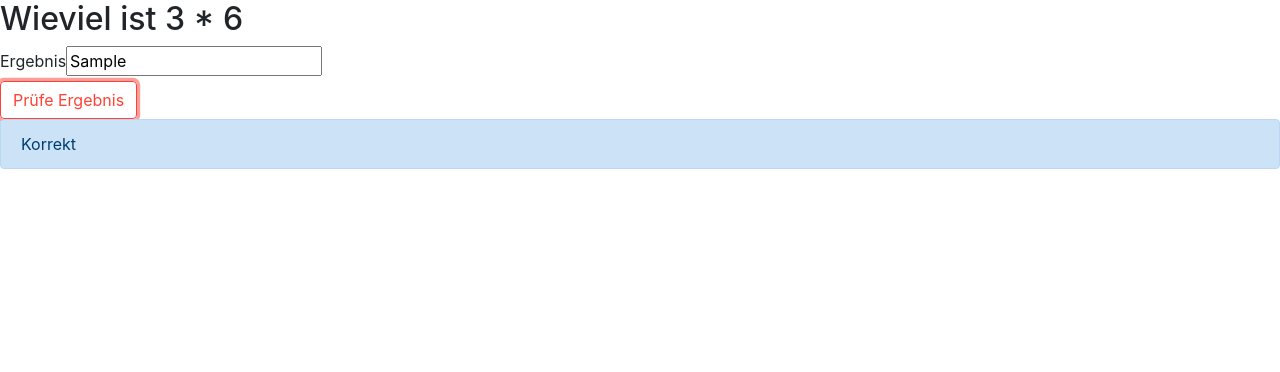
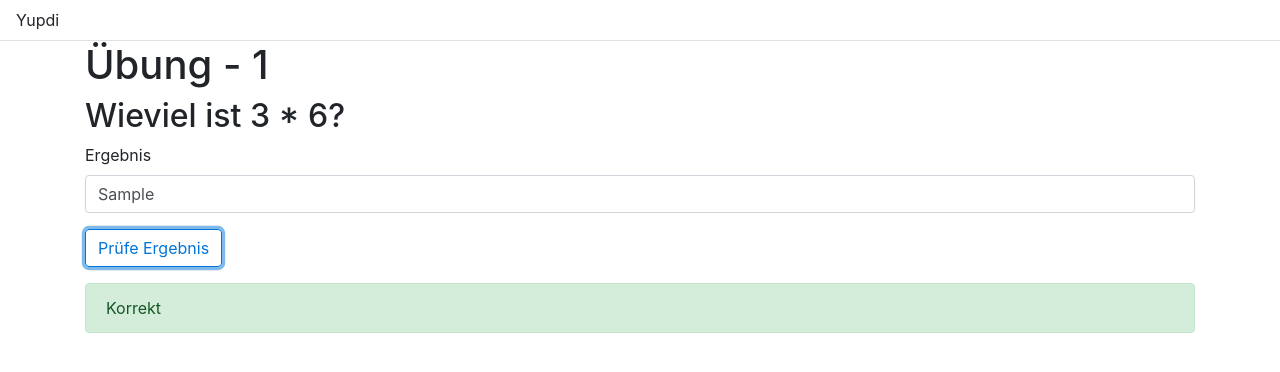
Before and after one commit to krutzfeld/angular-kurs-eins, an Angular app: page / in a window 1280 px wide. Both pictures are taken after typing "Sample" into the empty fields and a click on the button "Prüfe Ergebnis". Shown: the top 372 px of the page. Built offline with nearby package versions, Linux system fonts and the light colour scheme.

Commit message:
Erste Übung MVP

```diff
--- a/src/app/app.component.html
+++ b/src/app/app.component.html
@@ -1,24 +1,10 @@
-<form class="game-form" (ngSubmit)="onSubmit()" #gameForm="ngForm">
-    <h2>Wieviel ist {{faktor1}} * {{faktor2}}</h2>
+<ul class="nav navbar-dark border-bottom">
+    <li class="nav-item">
+        <span class="nav-link active">Yupdi</span>
+    </li>
 
-    <div>
-        <div>
-            <label for="produktEingabe">Ergebnis</label>
-            <input id="produktEingabe"
-                   [(ngModel)]="produktEingabe" name="produktEingabe" placeholder="0">
-        </div>
-    </div>
+</ul>
 
-    <div>
-        <button class="btn btn-outline-danger" type="submit">Prüfe Ergebnis</button>
-    </div>
-
-    <div *ngIf="isCorrect" class="alert alert-primary" role="alert" >
-        Korrekt
-    </div>
-
-    <div *ngIf="!isCorrect && gameForm.touched"  class="alert alert-primary" role="alert">
-        Falsch
-    </div>
-
-</form>
+<div>
+    <app-uebung-eins></app-uebung-eins>
+</div>
--- a/src/app/app.component.ts
+++ b/src/app/app.component.ts
@@ -1,38 +1,10 @@
-import {Component, OnInit} from '@angular/core';
-import {FaktorService} from './faktor.service';
+import {Component} from '@angular/core';
 
 @Component({
     selector: 'app-root',
     templateUrl: './app.component.html',
     styles: []
 })
-export class AppComponent implements OnInit {
-    faktor1: number;
-    faktor2: number;
-    produktEingabe: number;
-    isCorrect: boolean;
+export class AppComponent {
 
-    constructor(private faktor: FaktorService) {
-
-    }
-
-    ngOnInit(): void {
-        this.faktor1 = Math.floor(Math.random() * 10);
-        this.faktor2 = Math.floor(Math.random() * 10);
-    }
-
-    onSubmit() {
-        this.isCorrect = this.faktor.berechneProdukt(this.faktor1, this.faktor2, this.produktEingabe);
-        this.handleCorrect(this.isCorrect);
-    }
-
-
-    private handleCorrect(isCorrect: boolean) {
-        let msg;
-        if (isCorrect) {
-            msg = 'Das ist korrekt';
-        } else {
-            msg = 'Das ist falsch';
-        }
-    }
 }
--- a/src/app/app.module.ts
+++ b/src/app/app.module.ts
@@ -11,10 +11,12 @@ import {MatButtonModule} from '@angular/material/button';
 import {MatToolbarModule} from '@angular/material/toolbar';
 import {MatSnackBarModule} from '@angular/material/snack-bar';
 import {CommonModule} from '@angular/common';
+import { UebungEinsComponent } from './uebung-eins/uebung-eins.component';
 
 @NgModule({
     declarations: [
-        AppComponent
+        AppComponent,
+        UebungEinsComponent
     ],
     imports: [
         BrowserModule,
--- /dev/null
+++ b/src/app/uebung-eins/uebung-eins.component.html
@@ -0,0 +1,30 @@
+<div class="container">
+    <h1>Übung - 1</h1>
+
+    <h2>Wieviel ist {{faktor1}} * {{faktor2}}?</h2>
+
+    <form class="game-form" (ngSubmit)="onSubmit()" #gameForm="ngForm">
+
+        <div class="form-group">
+            <label for="produktEingabe">Ergebnis</label>
+            <input id="produktEingabe"
+                   class="form-control"
+                   placeholder="0"
+                   [(ngModel)]="produktEingabe" name="produktEingabe">
+        </div>
+
+        <div class="form-group">
+            <button class="btn btn-outline-primary" type="submit">Prüfe Ergebnis</button>
+        </div>
+
+        <div class="form-group">
+            <div *ngIf="isCorrect" class="alert alert-success" role="alert">
+                Korrekt
+            </div>
+
+            <div *ngIf="!isCorrect && gameForm.touched" class="alert alert-danger" role="alert">
+                Falsch
+            </div>
+        </div>
+    </form>
+</div>
--- /dev/null
+++ b/src/app/uebung-eins/uebung-eins.component.ts
@@ -0,0 +1,40 @@
+import { Component, OnInit } from '@angular/core';
+import {FaktorService} from '../faktor.service';
+
+@Component({
+  selector: 'app-uebung-eins',
+  templateUrl: './uebung-eins.component.html',
+  styleUrls: ['./uebung-eins.component.css']
+})
+export class UebungEinsComponent implements OnInit {
+
+  faktor1: number;
+  faktor2: number;
+  produktEingabe: number;
+  isCorrect: boolean;
+
+  constructor(private faktor: FaktorService) {
+
+  }
+
+  ngOnInit(): void {
+    this.faktor1 = Math.floor(Math.random() * 10);
+    this.faktor2 = Math.floor(Math.random() * 10);
+  }
+
+  onSubmit() {
+    this.isCorrect = this.faktor.berechneProdukt(this.faktor1, this.faktor2, this.produktEingabe);
+    this.handleCorrect(this.isCorrect);
+  }
+
+
+  private handleCorrect(isCorrect: boolean) {
+    let msg;
+    if (isCorrect) {
+      msg = 'Das ist korrekt';
+    } else {
+      msg = 'Das ist falsch';
+    }
+  }
+
+}
```
Also changed, not shown: src/app/uebung-eins/uebung-eins.component.css (added).
